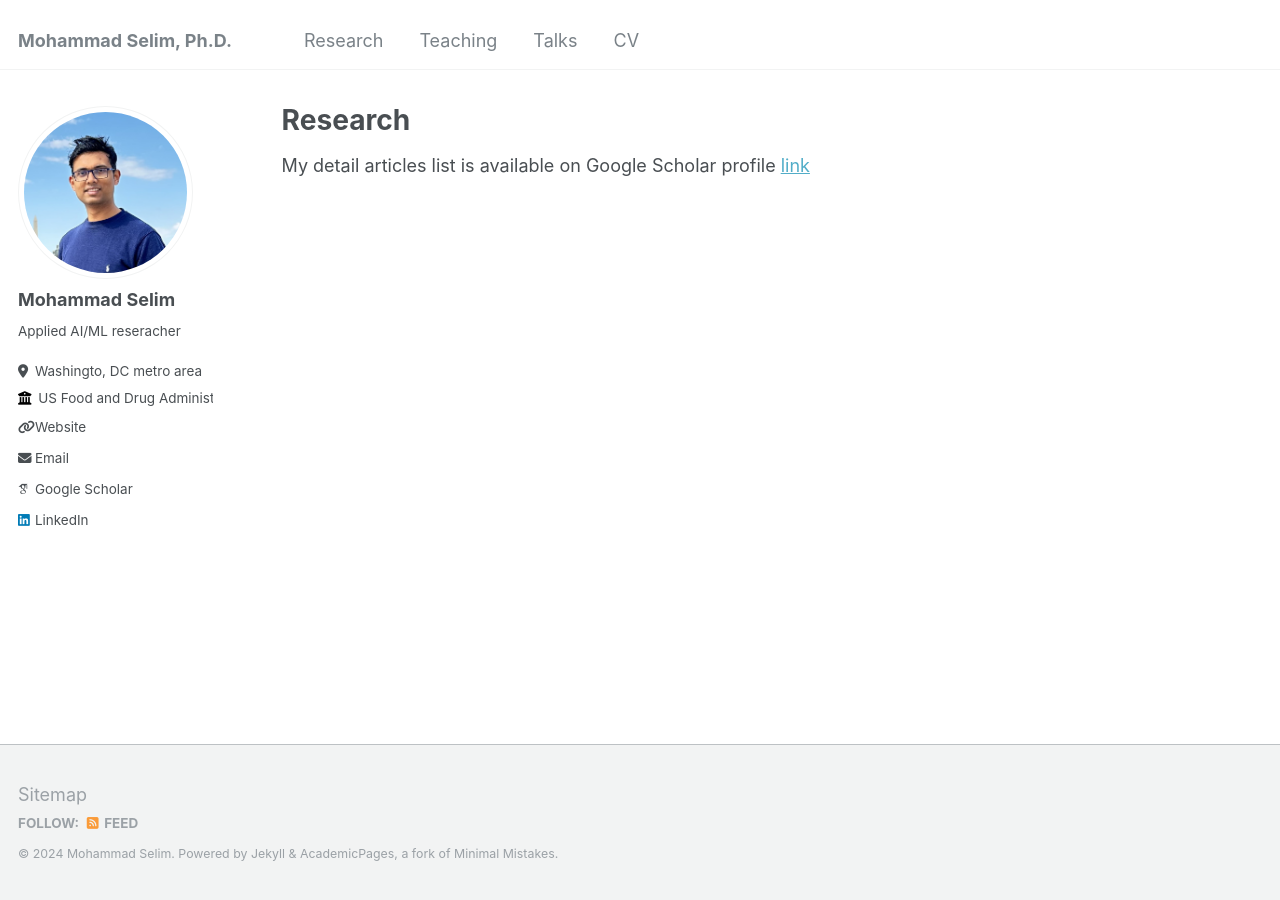
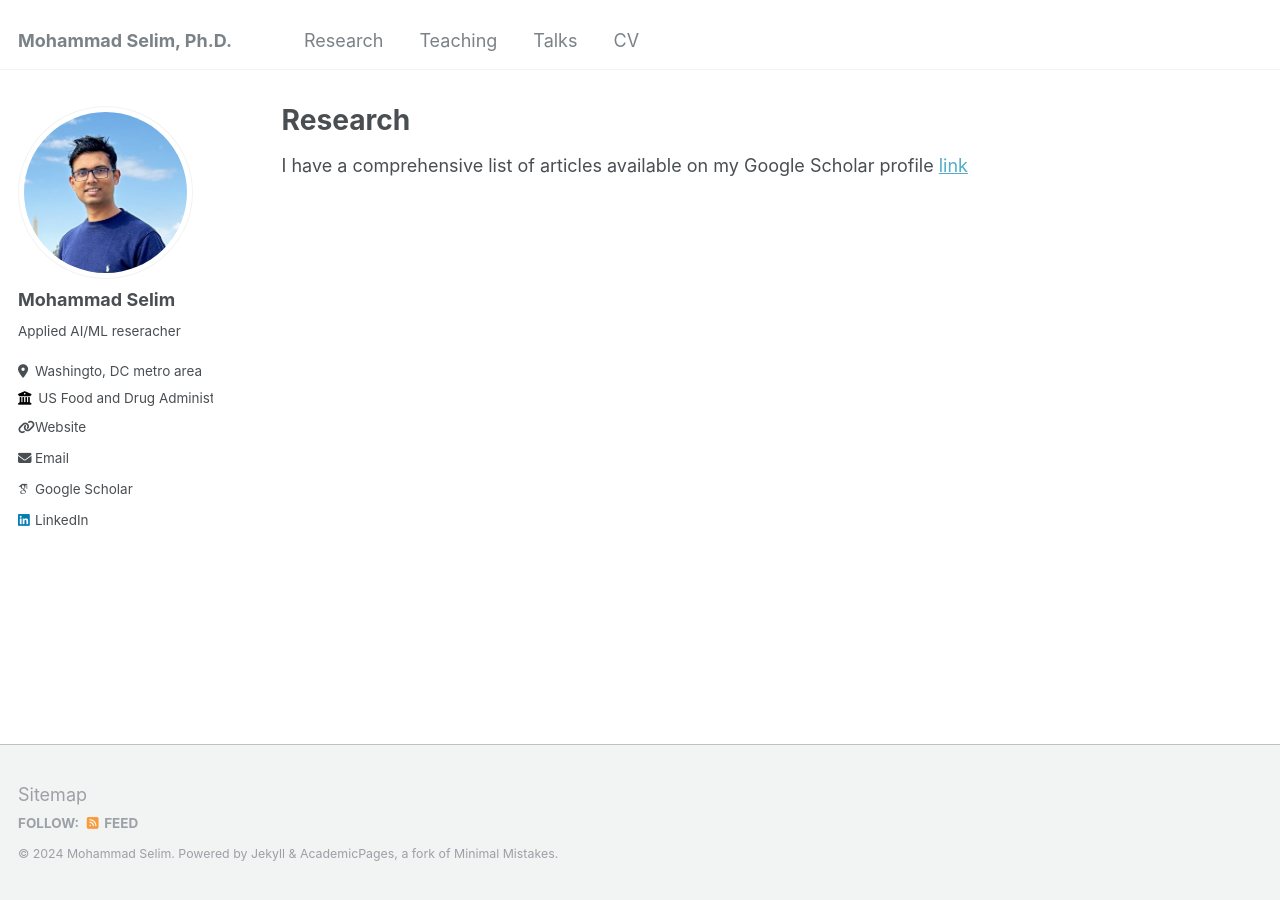
Before and after one commit to selimmd/selimmd.github.io, a Jekyll site: the page built from _pages/publications.md, in a window 1280 px wide. Built offline with Jekyll 4.4.1, drawn with Linux system fonts in a browser that asks for light colours; some web fonts are replaced.

Commit message:
Update publications.md

```diff
--- a/_pages/publications.md
+++ b/_pages/publications.md
@@ -5,4 +5,4 @@ permalink: /publications/
 author_profile: true
 ---
 
-My detail articles list is available on Google Scholar profile [link](https://scholar.google.com/citations?user=lx7UxJcAAAAJ&hl=en)
+I have a comprehensive list of articles available on my Google Scholar profile [link](https://scholar.google.com/citations?user=lx7UxJcAAAAJ&hl=en)
```
